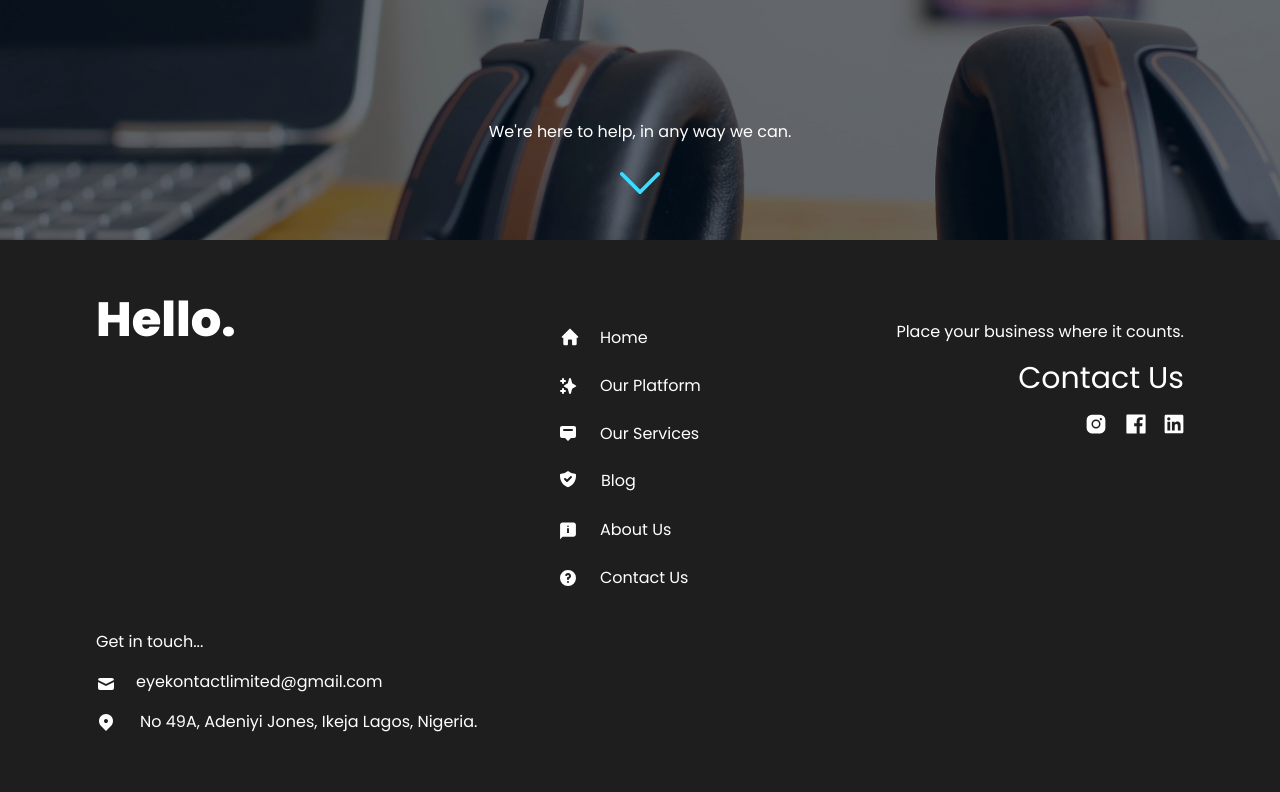
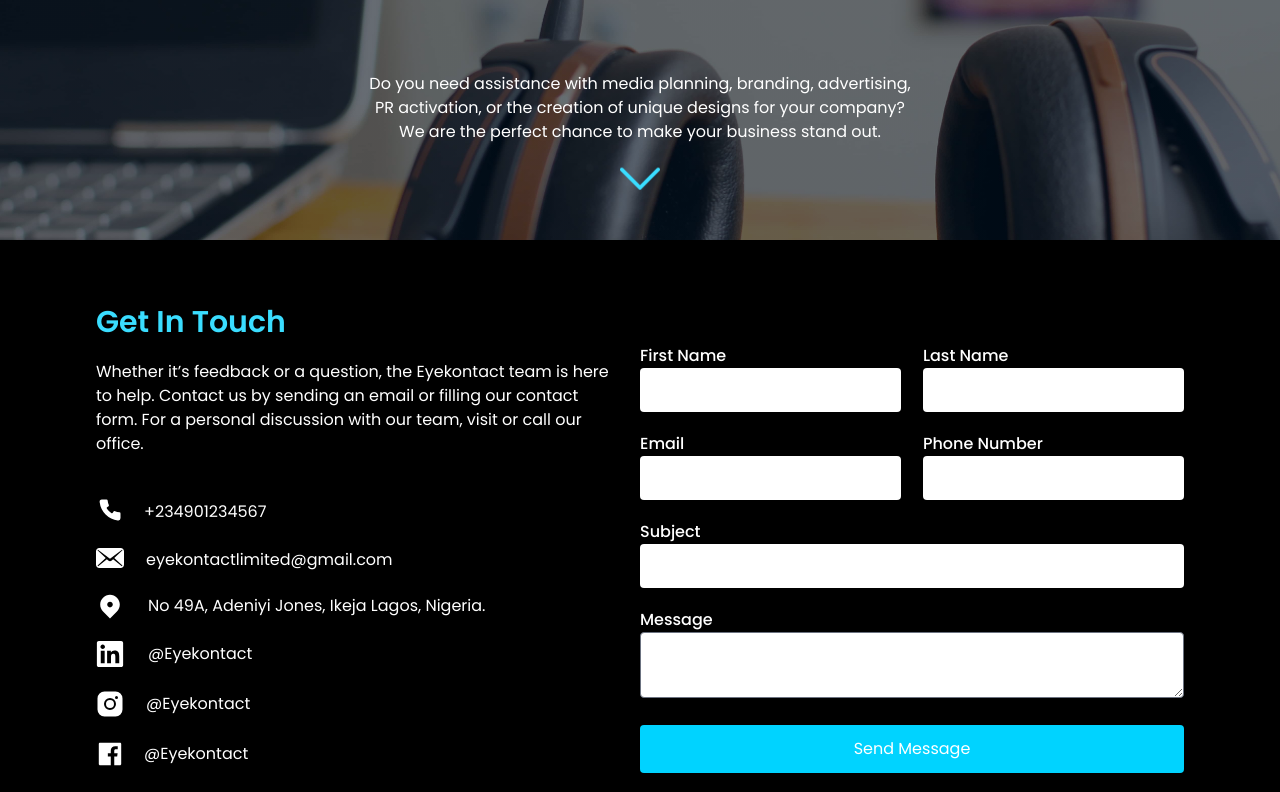
Before and after one commit to feyiamujo1/project-x, a React (Create React App) app: page /contact-us in a window 1280 px wide. Shown: the part 560-1352 px from the top of the page. Built offline with nearby package versions, Linux system fonts and the light colour scheme.

Commit message:
Contact page

```diff
--- a/src/components/Contact.js
+++ b/src/components/Contact.js
@@ -1,10 +1,14 @@
 import DirectionImage from '../../src/assets/images/directions.png'
 import {ReactComponent as DownButton}  from "../../src/assets/images/down-arrow-svgrepo-com.svg"
 import { Link } from 'react-router-dom'
+import {ReactComponent as LocationIcon} from '../../src/assets/images/LocationMarker.svg'
+import {ReactComponent as FbIcon} from '../../src/assets/images/fb.svg'
+import {ReactComponent as IgIcon} from '../../src/assets/images/instagram-logo-fill-svgrepo-com.svg'
+import {ReactComponent as LinkedInIcon} from '../../src/assets/images/linkedinn.svg'
 import { useRef } from "react"
 
 const Contact = () => {
-    document.title = 'Contact';
+    document.title = 'Contact Us';
     const firstContainer = useRef(null);
     const ScrollToView = () => {
         firstContainer.current?.scrollIntoView({behavior: 'smooth'});
@@ -22,7 +26,7 @@ const Contact = () => {
                 </div>
                 <div>
                     <p className="w-11/12 md:w-[550px] text-white text-center text-sm sm:text-base font-normal absolute left-0 right-0 mx-auto bottom-[110px] md:bottom-24 md:right-[50%] md:translate-x-2/4 md:left-auto">
-                    We're here to help, in any way we can.
+                    Do you need assistance with media planning, branding, advertising, PR activation, or the creation of unique designs for your company? We are the perfect chance to make your business stand out.
                     </p>
                     {/* <p className="text-white text-xs sm:text-sm font-light absolute bottom-4 right-[5%] md:right-[2%]">RC 722750</p> */}
                     <div className="w-full absolute left-0 right-0 bottom-10 md:bottom-8 flex flex-row justify-center items-center">
@@ -31,7 +35,87 @@ const Contact = () => {
                 </div>
             </div>
         </div>
-        <div ref={firstContainer} className='bg-black'></div>
+        <div ref={firstContainer} className='bg-black'>
+            <div className="w-11/12 lg:w-[85%] mx-auto min-h-[90vh] md:min-h-screen relative pb-16 pt-16 space-y-10 flex flex-col md:justify-between md:flex-row">
+                <div className='space-y-10 md:w-[48%]'>
+                    <div className='space-y-5'>
+                        <h2 className='text-3xl font-semibold text-custom-blue'>
+                            Get In Touch
+                        </h2>
+                        <p className='text-white'>
+                            Whether it’s feedback or a question, the Eyekontact team is here to help.
+                            Contact us by sending an email or filling our contact form.
+                            For a personal discussion with our team, visit or call our office.
+                        </p>
+                    </div>
+                    <div className='space-y-5'>
+                        <div className='flex flex-row w-fit gap-4 items-center group cursor-pointer'>
+                            <svg className='w-7 h-7 p-0 block fill-white group-active:fill-custom-blue md:group-hover:fill-custom-blue' xmlns="http://www.w3.org/2000/svg" viewBox="0 0 24 24">
+                                <path d="M21 15v3.93a2 2 0 0 1-2.29 2A18 18 0 0 1 3.14 5.29 2 2 0 0 1 5.13 3H9a1 1 0 0 1 1 .89 10.74 10.74 0 0 0 1 3.78 1 1 0 0 1-.42 1.26l-.86.49a1 1 0 0 0-.33 1.46 14.08 14.08 0 0 0 3.69 3.69 1 1 0 0 0 1.46-.33l.49-.86a1 1 0 0 1 1.3-.38 10.74 10.74 0 0 0 3.78 1 1 1 0 0 1 .89 1Z"/>
+                            </svg>
+                            <p className='text-white group-active:text-custom-blue md:group-hover:text-custom-blue ml-1 -mb-1'>+234901234567</p>
+                        </div>
+                        <div className='flex flex-row w-fit gap-4 items-center group cursor-pointer'>
+                            <svg className='w-7 h-7 p-0 block fill-white group-active:fill-custom-blue md:group-hover:fill-custom-blue' viewBox="0 0 512 512">
+                                <path d="M452.29 74.535H59.71C26.728 74.535 0 101.263 0 134.236v243.527c0 32.974 26.728 59.702 59.71 59.702h392.58c32.973 0 59.71-26.728 59.71-59.702V134.236c0-32.973-26.736-59.701-59.71-59.701zm31.2 319.314-11.366 13.46-159.167-129.902-24.65 23.454c-18.268 16.776-46.345 16.776-64.614 0l-24.65-23.454L39.876 407.309l-11.366-13.46 149.44-136.517L27.531 115.968l8.893-11.783L256 270.56l219.575-166.375 8.886 11.783-150.41 141.364L483.49 393.849z"/>
+                            </svg>
+                            <p className='text-white group-active:text-custom-blue md:group-hover:text-custom-blue ml-1.5 -mb-1'>eyekontactlimited@gmail.com</p>
+                        </div>
+                        <div className='flex flex-row w-fit gap-6 items-center group cursor-pointer'>
+                            <LocationIcon className='w-7 h-7 fill-white group-active:fill-custom-blue md:group-hover:fill-custom-blue' />
+                            <p className='text-white group-active:text-custom-blue md:group-hover:text-custom-blue'>No 49A, Adeniyi Jones, Ikeja Lagos, Nigeria.</p>
+                        </div>
+                        <div className='space-y-5'>
+                            <div className=' flex flex-row w-fit gap-6 items-center group cursor-pointer' >
+                                <LinkedInIcon className='w-7 h-7 fill-white group-active:fill-custom-blue md:group-hover:fill-custom-blue cursor-pointer' />
+                                <p className='text-white group-active:text-custom-blue md:group-hover:text-custom-blue'>@Eyekontact</p>
+                            </div>
+                            <div className=' flex flex-row w-fit gap-6 items-center group cursor-pointer' >
+                                <IgIcon className='w-8 h-8 -ml-0.5 fill-white group-active:fill-custom-blue md:group-hover:fill-custom-blue cursor-pointer' />
+                                <span className='text-white group-active:text-custom-blue md:group-hover:text-custom-blue -ml-1'>@Eyekontact</span>
+                            </div>
+                            <div className=' flex flex-row w-fit gap-5 items-center group cursor-pointer' >
+                                <FbIcon className='w-7 h-7 fill-white group-active:fill-custom-blue md:group-hover:fill-custom-blue cursor-pointer' />
+                                <span className='text-white group-active:text-custom-blue md:group-hover:text-custom-blue'>@Eyekontact</span>
+                            </div>
+                        </div>
+                    </div>
+                </div>
+                <div className='w-full md:w-[50%]'>
+                    <form className='w-full'>
+                        <div className='flex justify-between'>
+                            <div class="relative w-[48%] mb-[20px] box-border">
+                                <label className='text-white font-medium' >First Name</label>
+                                <input className='w-full py-[10px] px-[5px] rounded border-none outline-none font-medium' type='text' id='firstname_inputfield' required/>
+                            </div>
+                            <div class="relative w-[48%] mb-[20px] box-border">
+                                <label className='text-white font-medium' >Last Name</label>
+                                <input className='w-full py-[10px] px-[5px] rounded border-none outline-none '   type='text' id='lastname_inputfield' required/>
+                            </div>
+                        </div>
+                        <div className='flex justify-between'>
+                            <div class="relative w-[48%] mb-[20px] box-border">
+                                <label className='text-white font-medium' >Email</label>
+                                <input className='w-full py-[10px] px-[5px] rounded border-none outline-none '   type='email' id='email_inputfield' required/>
+                            </div>
+                            <div class="relative w-[48%] mb-[20px] box-border">
+                                <label className='text-white font-medium' >Phone Number</label>
+                                <input className='w-full py-[10px] px-[5px] rounded border-none outline-none '   type='tel' id='tel_inputfield' required/>
+                            </div>
+                        </div>
+                        <div className='relative w-full mb-[20px] box-border'>
+                            <label className='text-white font-medium' >Subject</label>
+                            <input className='w-full py-[10px] px-[5px] rounded border-none outline-none '   type='text' id='subject_inputfield' required/>
+                        </div>
+                        <div className='relative w-full mb-[20px] box-border'>
+                            <label className='text-white font-medium' >Message</label>
+                            <textarea className='w-full rounded' rows={2} required id='message_textarea'/>
+                        </div>
+                        <input className='w-full py-3 border-none outline-none text-white bg-custom-blue-dark cursor-pointer rounded'   type="button" id='send_message_button' value="Send Message"/>
+                    </form>
+                </div>
+            </div>
+        </div>
 
     </div>
   )
--- a/src/components/Services.js
+++ b/src/components/Services.js
@@ -70,7 +70,7 @@ const Services = () => {
                 <h2 className='text-center text-custom-blue md:text-white font-bold text-3xl md:text-right'>Media Planning</h2>
                 <div className='flex flex-col-reverse md:flex-row gap-6 md:gap-4 lg:gap-8'>
                     <p className='text-white'>
-                        At Eyekontact our approach to media planning is to understand our client brands’ marketing, adevertising and media goals. We incorporate the four core steps in media planning; market analysis, establishment of media
+                        At Eyekontact our approach to media planning is to understand our client brands’ marketing, advertising and media goals. We incorporate the four core steps in media planning; market analysis, establishment of media
                         objectives, media strategy development and implementation and evaluation and follow up.
                     </p>
                     <img className='w-full md:w-[310px] lg:w-[360px]' src={Service2Image} alt="" />
@@ -117,7 +117,7 @@ const Services = () => {
                 <h2 className='text-center text-custom-blue md:text-white font-bold text-3xl md:text-right'>Creative Design</h2>
                 <div className='flex flex-col-reverse md:flex-row gap-6 md:gap-4 lg:gap-8'>
                     <p className='text-white'>
-                    Eyekontact creative design produces iconic, unique and memorable design that stand out to our customers for easy identification of their brand and products.
+                        Eyekontact creative design produces iconic, unique and memorable design that stand out to our customers for easy identification of their brand and products.
                     </p>
                     <img className='w-full md:w-[310px] lg:w-[360px]' src={Service6Image} alt="" />
                 </div>
--- a/src/components/UI/Footer.js
+++ b/src/components/UI/Footer.js
@@ -76,9 +76,8 @@ const Footer = () => {
             <div className='space-y-4'>
                 <p>Get in touch...</p>
                 <div className='flex flex-row w-fit gap-4 items-center group cursor-pointer'>
-                    <svg className='w-6 h-4 p-0 block fill-white group-active:fill-custom-blue md:group-hover:fill-custom-blue' xmlns="http://www.w3.org/2000/svg">
-                        <path d="M2.003 5.884 10 9.882l7.997-3.998A2 2 0 0 0 16 4H4a2 2 0 0 0-1.997 1.884Z"/>
-                        <path d="m18 8.118-8 4-8-4V14a2 2 0 0 0 2 2h12a2 2 0 0 0 2-2V8.118Z"/>
+                    <svg className='w-5 h-5 p-0 block fill-white group-active:fill-custom-blue md:group-hover:fill-custom-blue' viewBox="0 0 512 512">
+                        <path d="M452.29 74.535H59.71C26.728 74.535 0 101.263 0 134.236v243.527c0 32.974 26.728 59.702 59.71 59.702h392.58c32.973 0 59.71-26.728 59.71-59.702V134.236c0-32.973-26.736-59.701-59.71-59.701zm31.2 319.314-11.366 13.46-159.167-129.902-24.65 23.454c-18.268 16.776-46.345 16.776-64.614 0l-24.65-23.454L39.876 407.309l-11.366-13.46 149.44-136.517L27.531 115.968l8.893-11.783L256 270.56l219.575-166.375 8.886 11.783-150.41 141.364L483.49 393.849z"/>
                     </svg>
                     <p className='group-active:text-custom-blue md:group-hover:text-custom-blue'>eyekontactlimited@gmail.com</p>
                 </div>
--- a/src/index.css
+++ b/src/index.css
@@ -136,6 +136,20 @@ html {
   fill: #00D3FF;
 }
 
+/* Css for autofill background issshh */
+input-webkit-autofill,
+input-webkit-autofill:hover,
+input-webkit-autofill:focus{
+  transition: background-color 5000s;
+  -webkit-text-fill-color: #000 !important;
+  -webkit-box-shadow: none;
+  box-shadow: none;
+  font-family: poppins;
+  font-size: inherit;
+  cursor: black;
+  background-color: #fff
+}
+
 @tailwind base;
 @tailwind components;
 @tailwind utilities;
```
